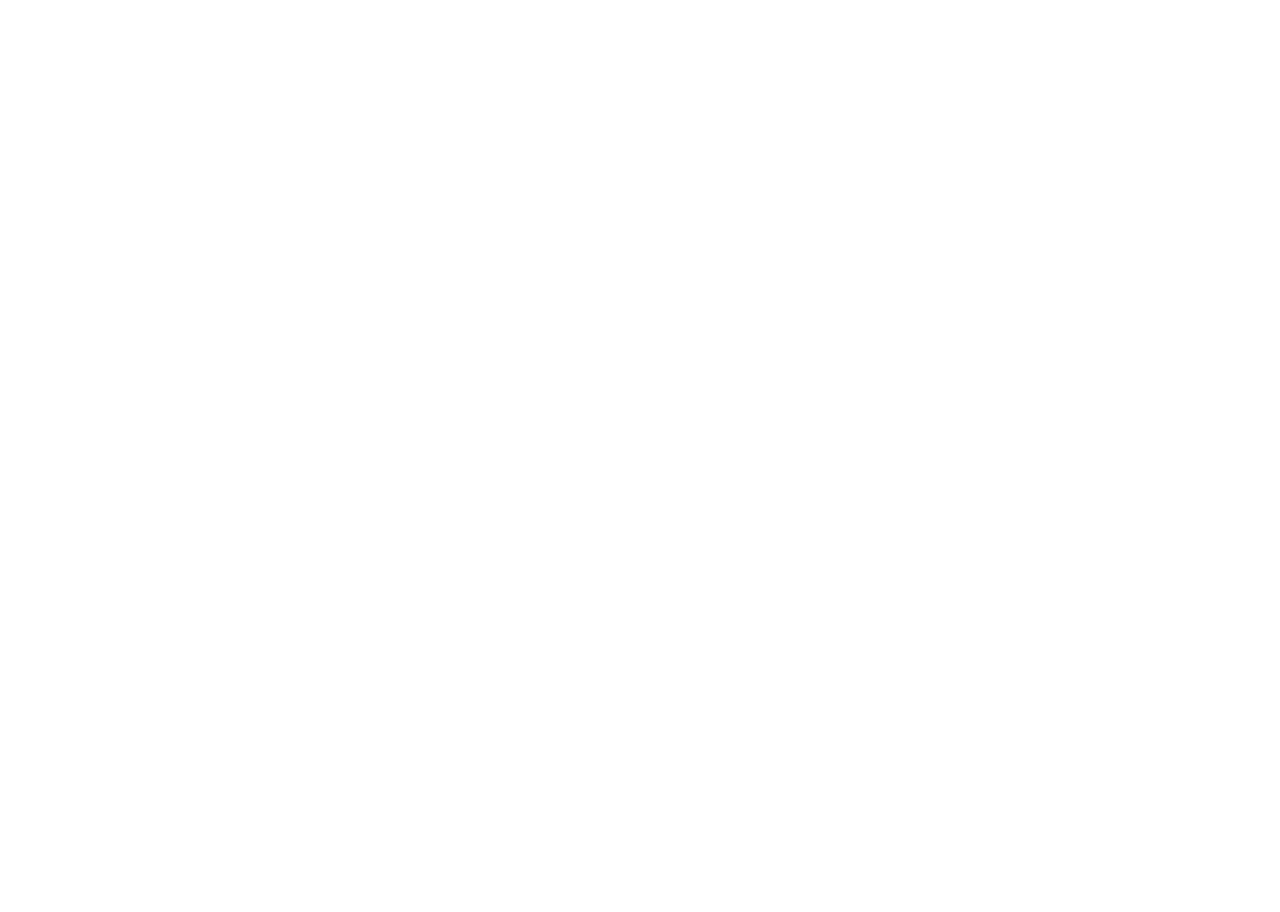
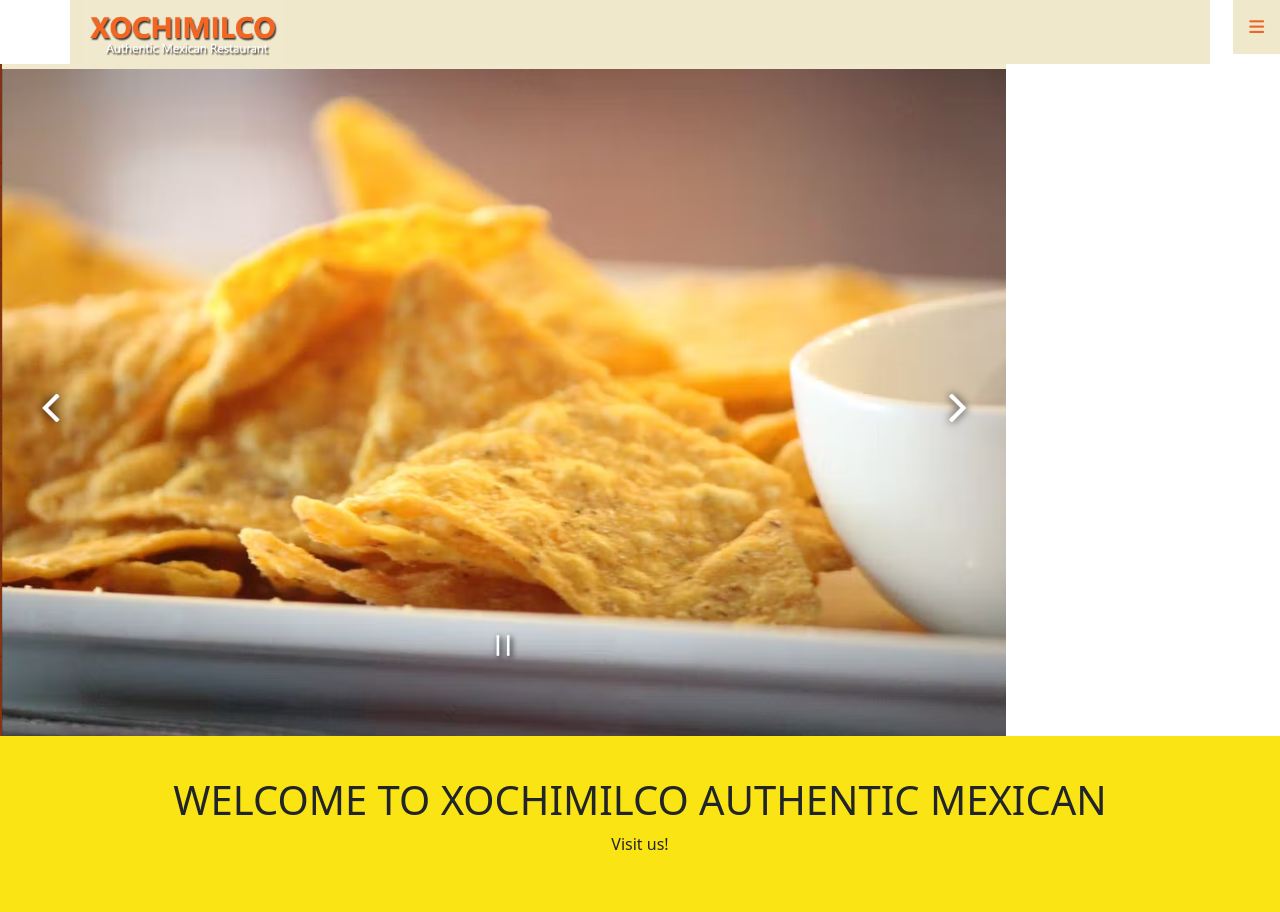
Before and after one commit to Tsilos1/xochimilco-recreation, a plain HTML site: page index.html in a window 1280 px wide. Before the commit the page ends 800 px from the top, so only its background shows below. Drawn offline with nearby package versions, Linux system fonts and the light colour scheme.

Commit message:
finished welcome

```diff
--- a/index.html
+++ b/index.html
@@ -4,7 +4,7 @@
   <meta charset="UTF-8">
   <meta http-equiv="X-UA-Compatible" content="IE=edge">
   <meta name="viewport" content="width=device-width, initial-scale=1.0">
-
+  <script src="https://kit.fontawesome.com/e8702507db.js" crossorigin="anonymous"></script>
   <!-- CSS only -->
 <link href="https://cdn.jsdelivr.net/npm/bootstrap@5.2.0/dist/css/bootstrap.min.css" rel="stylesheet" integrity="sha384-gH2yIJqKdNHPEq0n4Mqa/HGKIhSkIHeL5AyhkYV8i59U5AR6csBvApHHNl/vI1Bx" crossorigin="anonymous">
 
@@ -14,18 +14,49 @@
 
 <body>
     <!-- WEBSITE CONTAINER  -->
-
-
+  <div class="container">
 
     <!-- HEADER -->
+   <header>
+    <img src="./Assets/logo.png" alt="Xochimilco logo">
 
+ <!-- Load an icon library to show a hamburger menu (bars) on small screens -->
+
+<!-- Top Navigation Menu -->
+<div class="topnav">
+    <!-- Navigation links (hidden by default) -->
+  <div id="myLinks">
+    <a href="#">HOURS & LOCATION</a>
+    <a href="#">SPECIALS</a>
+    <a href="#">JOBS</a>
+    <a href="#">CONTACT</a>
+    <a href="#">ORDER NOW</a>
+    <a href="#">EMAIL SIGNUP</a>
+    <hr>
+    <i class="fa-brands fa-facebook"></i>
+  </div>
+  <!-- "Hamburger menu" / "Bar icon" to toggle the navigation links -->
+  <a href="javascript:void(0);" class="icon" onclick="myFunction()">
+    <i class="fa fa-bars"></i>
+  </a>
+</div>
+
+    </header>
+    </div>
 
 
     <!-- MAIN IMAGE -->
 
+    <img src="./Assets/heroimage1.png" class="img-fluid" alt="Responsive image">
 
 
     <!-- WELCOME -->
+  <div id="welcome">
+
+    <h1>WELCOME TO XOCHIMILCO AUTHENTIC MEXICAN</h1>
+    <p>Visit us!</p>
+
+  </div>
 
 
 
@@ -40,5 +71,5 @@
     <!--  END FOOTER -->
 
 
-
+</div>
 </body>
--- a/style.css
+++ b/style.css
@@ -0,0 +1,70 @@
+
+.container {
+    background-color: #f0e8ca;
+}
+
+body {
+    margin: 0px;
+    padding: 0px;
+    border: 0px;
+}
+
+header {
+
+}
+
+h1 {
+    text-align: center;
+}
+
+p {
+    text-align: center;
+}
+
+#welcome {
+    padding: 40px;
+    background-color: #fbe413;
+}
+
+
+/* Style the navigation menu */
+.topnav {
+    overflow: hidden;
+    background-color: #333;
+    position: right;
+  }
+
+  /* Hide the links inside the navigation menu (except for logo/home) */
+  .topnav #myLinks {
+    display: none;
+  }
+
+  /* Style navigation menu links */
+  .topnav a {
+    color: #ec6629;
+    padding: 14px 16px;
+    text-decoration: none;
+    font-size: 17px;
+    display: block;
+  }
+
+  /* Style the hamburger menu */
+  .topnav a.icon {
+    background: #f0e8ca;
+    display: block;
+    position: absolute;
+    right: 0;
+    top: 0;
+  }
+
+  /* Add a grey background color on mouse-over */
+  .topnav a:hover {
+    background-color: #ddd;
+    color: black;
+  }
+
+  /* Style the active link (or home/logo) */
+  .active {
+    background-color: #04AA6D;
+    color: white;
+  }
```
Also changed, not shown: Assets/heroimage1.png (added), Assets/logo.png (added), Assets/welcomebackgroundcolor.png (added), Assets/www.xochimilcorestaurant.com_mobile.png (added).
